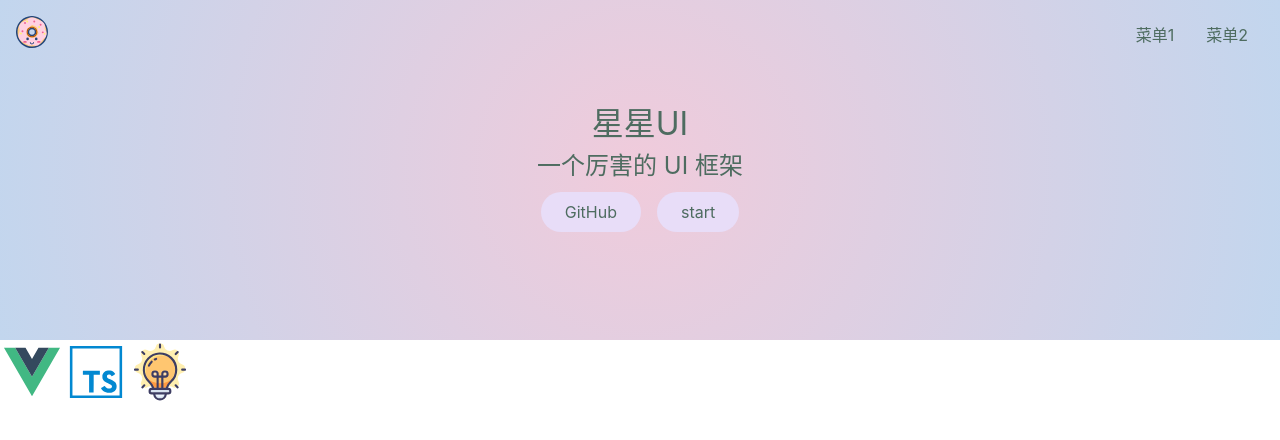
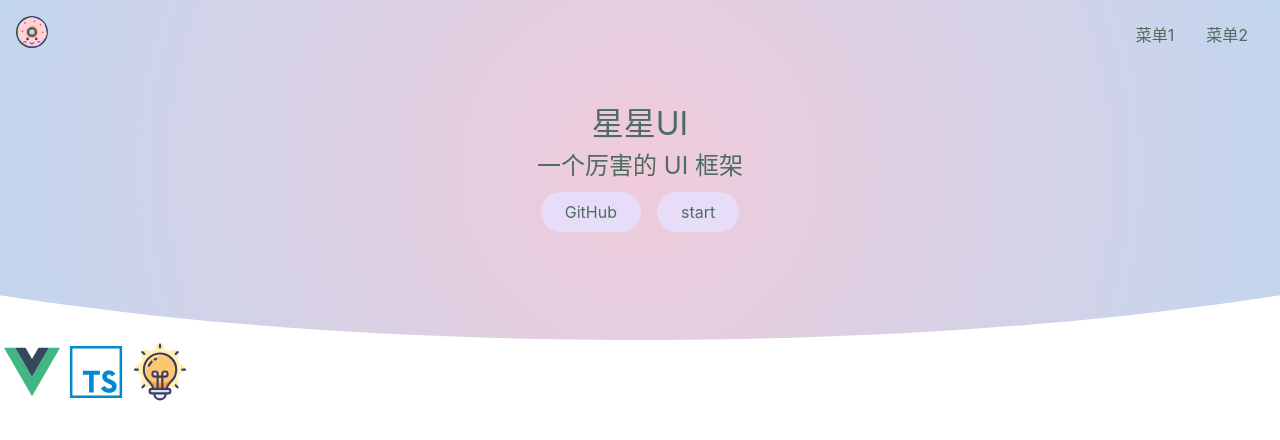
Before and after one commit to EvelynWXY/jelly-ui, a Vue app: page / in a window 1280 px wide. Shown: the top 440 px of the page. Built offline with nearby package versions, Linux system fonts and the light colour scheme.

Commit message:
实现圆弧

```diff
--- a/src/views/Home.vue
+++ b/src/views/Home.vue
@@ -44,6 +44,11 @@ $color: #4e6c60;
 .topnavAndBanner {
     background: rgb(240, 203, 219);
     background: radial-gradient(circle, rgba(240, 203, 219, 1) 0%, rgba(194, 214, 238, 1) 100%);
+    // border-bottom-left-radius: 190px 40px;
+    // border-bottom-right-radius: 190px 40px;
+    // border-top-left-radius: 190px 40px;
+    // border-top-right-radius: 190px 40px;
+    clip-path: ellipse(80% 60% at 50% 40%);
 }
 
 .features {
```
